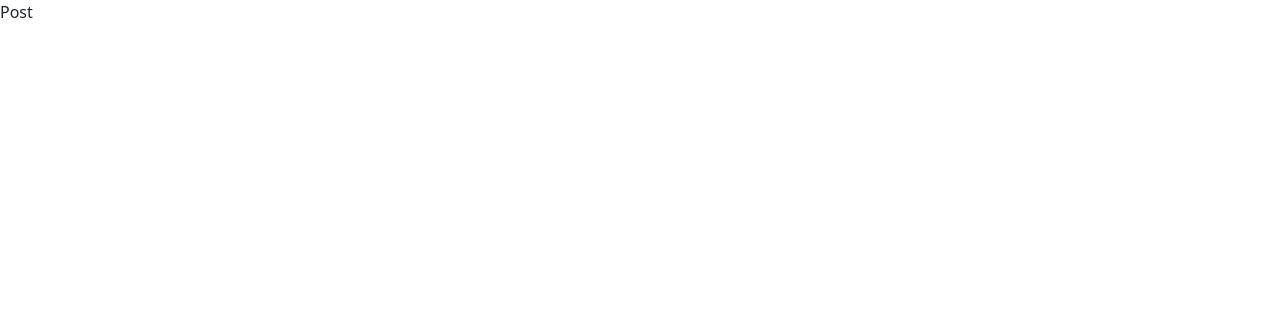
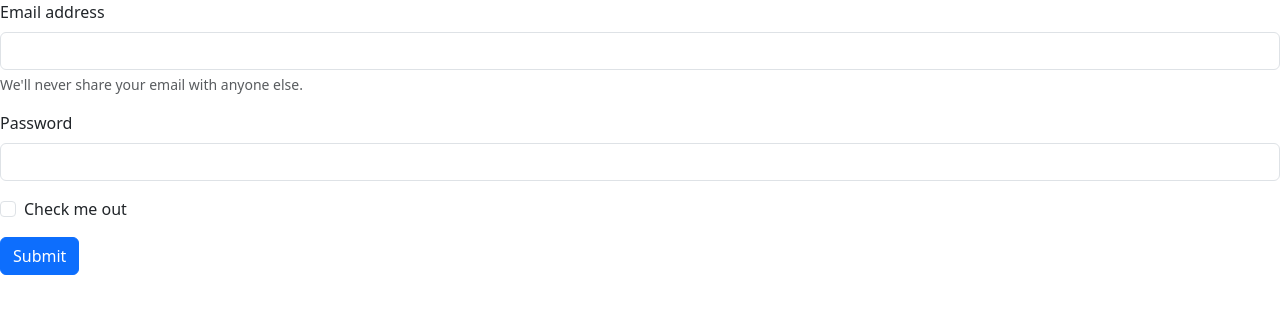
Before and after one commit to barbodmsd/commit, a React (Create React App) app: page / in a window 1280 px wide. Shown: the top 314 px of the page. Built offline with nearby package versions, Linux system fonts and the light colour scheme.

Commit message:
paste bootstrap

```diff
--- a/src/Components/Post.jsx
+++ b/src/Components/Post.jsx
@@ -1,7 +1,41 @@
-import React from 'react'
+import React from "react";
 
 export default function Post() {
   return (
-    <div>Post</div>
-  )
+    <form>
+      <div class="mb-3">
+        <label for="exampleInputEmail1" class="form-label">
+          Email address
+        </label>
+        <input
+          type="email"
+          class="form-control"
+          id="exampleInputEmail1"
+          aria-describedby="emailHelp"
+        />
+        <div id="emailHelp" class="form-text">
+          We'll never share your email with anyone else.
+        </div>
+      </div>
+      <div class="mb-3">
+        <label for="exampleInputPassword1" class="form-label">
+          Password
+        </label>
+        <input
+          type="password"
+          class="form-control"
+          id="exampleInputPassword1"
+        />
+      </div>
+      <div class="mb-3 form-check">
+        <input type="checkbox" class="form-check-input" id="exampleCheck1" />
+        <label class="form-check-label" for="exampleCheck1">
+          Check me out
+        </label>
+      </div>
+      <button type="submit" class="btn btn-primary">
+        Submit
+      </button>
+    </form>
+  );
 }
```
